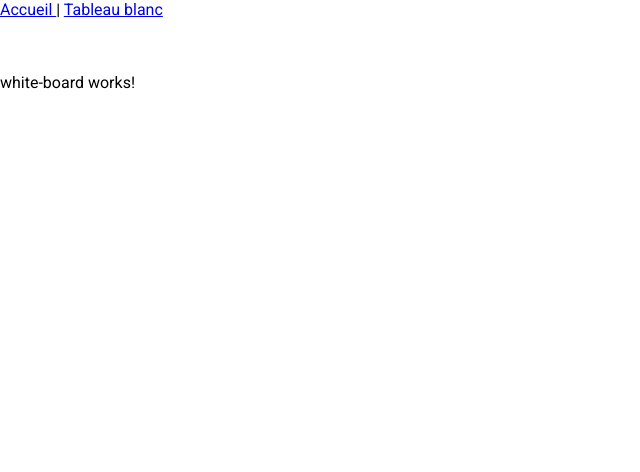
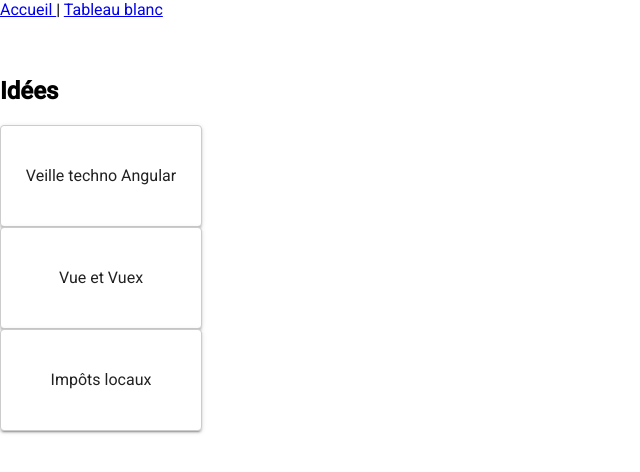
Before and after one commit to codeconcept/ng-brainstorm, an Angular app: page /white-board in a window 1280 px wide. Shown: the top 472 px of the page, without its empty margins (0-640 px from the left). Built offline with nearby package versions, Linux system fonts and the light colour scheme.

Commit message:
simple drag and drop

```diff
--- a/src/app/app.module.ts
+++ b/src/app/app.module.ts
@@ -4,6 +4,8 @@ import { NgModule } from '@angular/core';
 import { AppRoutingModule } from './app-routing.module';
 import { AppComponent } from './app.component';
 import { BrowserAnimationsModule } from '@angular/platform-browser/animations';
+import {DragDropModule} from '@angular/cdk/drag-drop';
+
 import { HomeComponent } from './home/home.component';
 import { WhiteBoardComponent } from './white-board/white-board.component';
 
@@ -16,7 +18,8 @@ import { WhiteBoardComponent } from './white-board/white-board.component';
   imports: [
     BrowserModule,
     AppRoutingModule,
-    BrowserAnimationsModule
+    BrowserAnimationsModule,
+    DragDropModule
   ],
   providers: [],
   bootstrap: [AppComponent]
--- a/src/app/white-board/white-board.component.html
+++ b/src/app/white-board/white-board.component.html
@@ -1,3 +1,6 @@
-<p>
-  white-board works!
-</p>
+<div >
+  <h2>Idées</h2>
+  <div class="example-box" cdkDrag *ngFor="let idea of ideas">
+    {{ idea.title }}
+  </div>
+</div>
--- a/src/app/white-board/white-board.component.scss
+++ b/src/app/white-board/white-board.component.scss
@@ -0,0 +1,25 @@
+.example-box {
+  width: 200px;
+  height: 100px;
+  border: solid 1px #ccc;
+  color: rgba(0, 0, 0, 0.87);
+  cursor: move;
+  display: flex;
+  justify-content: center;
+  align-items: center;
+  text-align: center;
+  background: #fff;
+  border-radius: 4px;
+  position: relative;
+  z-index: 1;
+  transition: box-shadow 200ms cubic-bezier(0, 0, 0.2, 1);
+  box-shadow: 0 3px 1px -2px rgba(0, 0, 0, 0.2),
+              0 2px 2px 0 rgba(0, 0, 0, 0.14),
+              0 1px 5px 0 rgba(0, 0, 0, 0.12);
+}
+
+.example-box:active {
+  box-shadow: 0 5px 5px -3px rgba(0, 0, 0, 0.2),
+              0 8px 10px 1px rgba(0, 0, 0, 0.14),
+              0 3px 14px 2px rgba(0, 0, 0, 0.12);
+}
--- a/src/app/white-board/white-board.component.ts
+++ b/src/app/white-board/white-board.component.ts
@@ -7,6 +7,24 @@ import { Component, OnInit } from '@angular/core';
 })
 export class WhiteBoardComponent implements OnInit {
 
+  ideas = [
+    {
+      id: 1,
+      title: 'Veille techno Angular',
+      details: 'Faire un POC avec les nouveautés de la V7'
+    },
+    {
+      id: 2,
+      title: 'Vue et Vuex',
+      details: 'Trouver une idée d\'appli pour illuser Vue et Vuex'
+    },
+    {
+      id: 3,
+      title: 'Impôts locaux',
+      details: 'Quel montant réel'
+    },
+  ]
+
   constructor() { }
 
   ngOnInit() {
```
